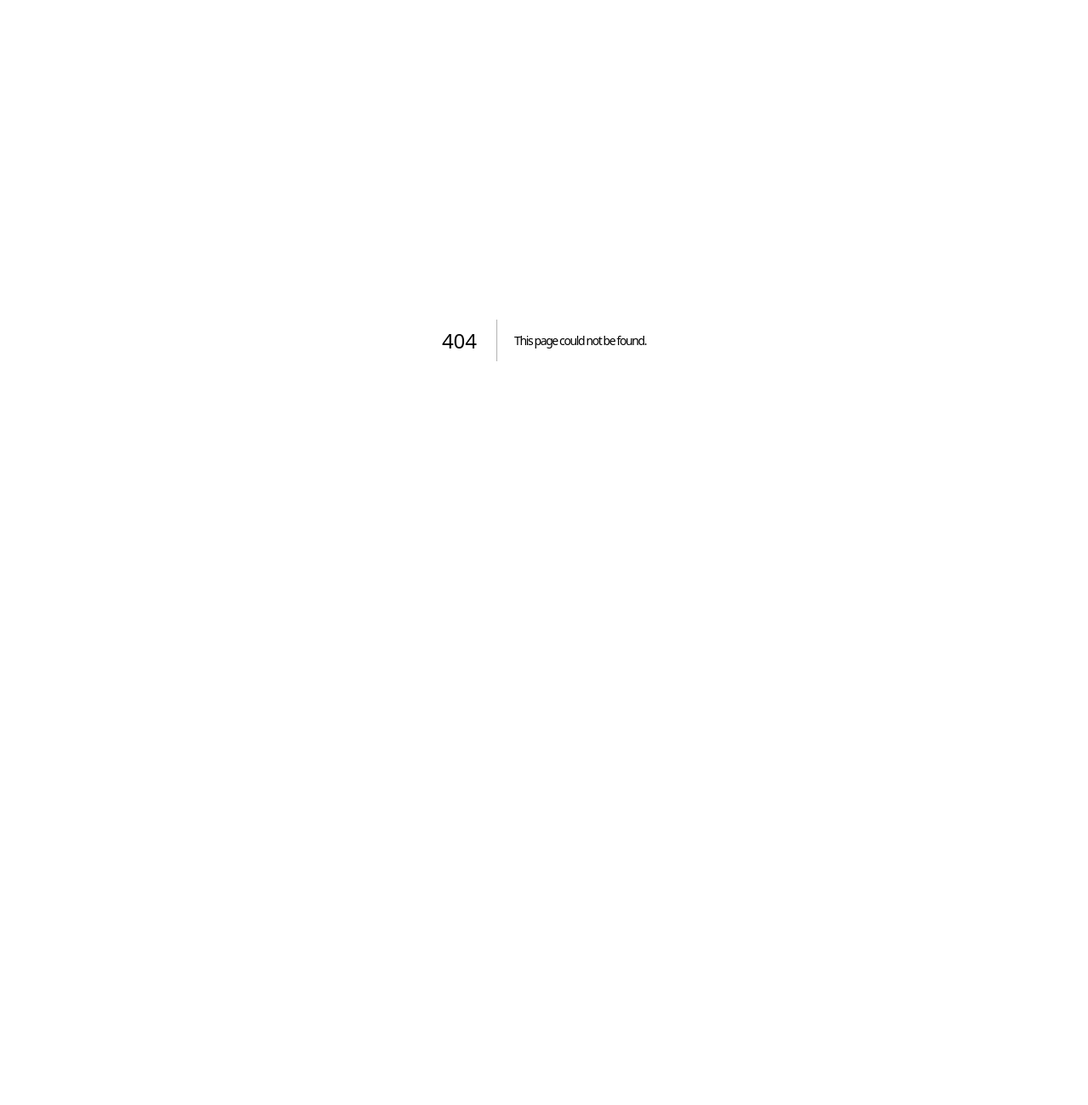
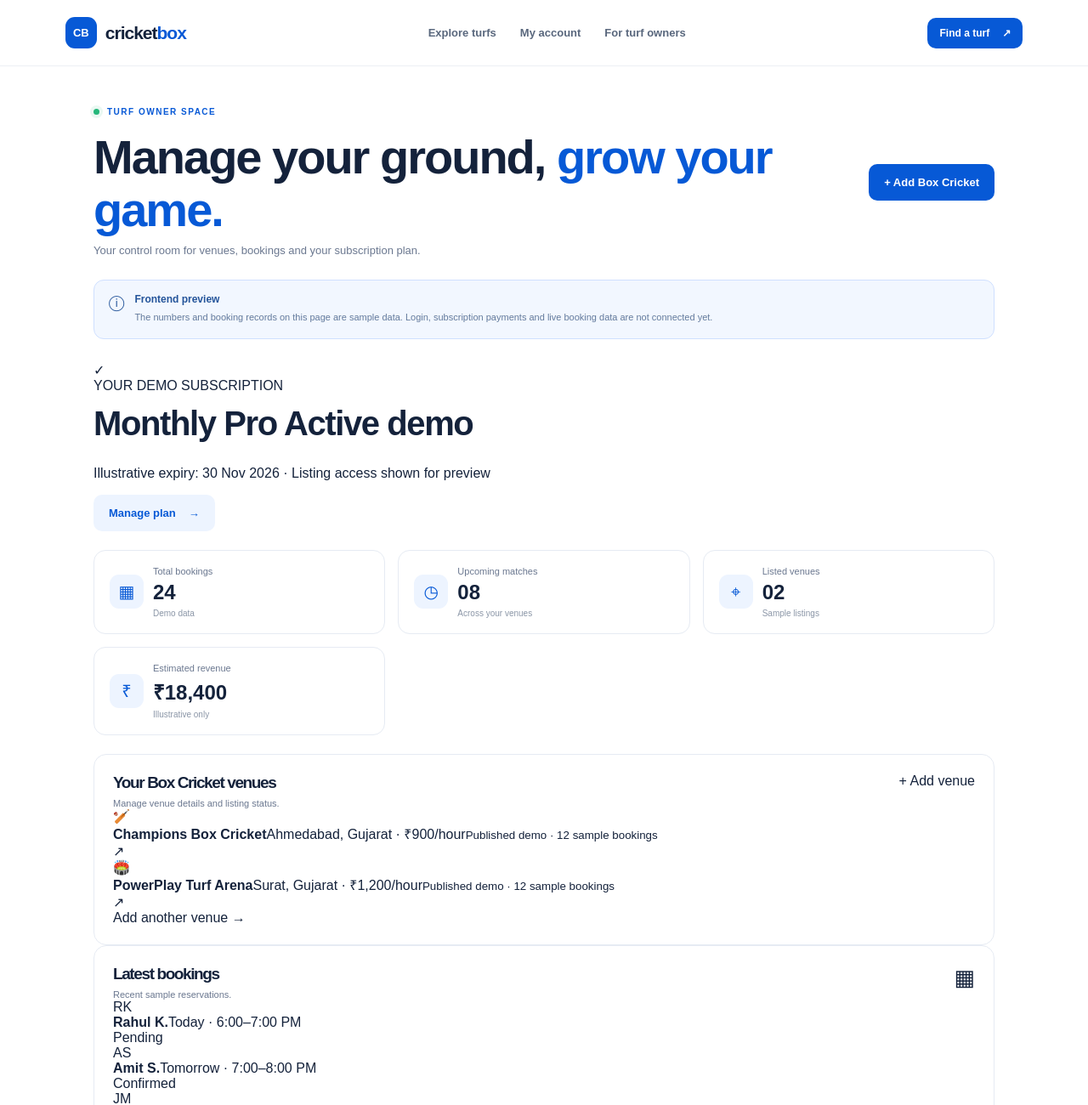
Before and after one commit to tusharjotva44/cricket-box-booking, a Next.js app: page /owner in a window 1280 px wide. Before the commit this address had no page. Shown: the top 1300 px of the page at 85% size. Before the commit the page ends 800 px from the top, so only its background shows below. Built offline with nearby package versions, Linux system fonts and the light colour scheme.

Commit message:
Add owner dashboard frontend preview

```diff
--- /dev/null
+++ b/app/owner/page.tsx
@@ -0,0 +1,45 @@
+import Link from "next/link";
+import SiteHeader from "@/components/site-header";
+
+const quickStats = [
+  { label: "Total bookings", value: "24", detail: "Demo data", icon: "▦" },
+  { label: "Upcoming matches", value: "08", detail: "Across your venues", icon: "◷" },
+  { label: "Listed venues", value: "02", detail: "Sample listings", icon: "⌖" },
+  { label: "Estimated revenue", value: "₹18,400", detail: "Illustrative only", icon: "₹" },
+];
+
+export default function OwnerDashboardPage() {
+  return (
+    <main className="app-shell">
+      <SiteHeader />
+      <section className="dashboard-wrap owner-dashboard">
+        <div className="dashboard-welcome">
+          <div><div className="eyebrow"><span className="dot" /> TURF OWNER SPACE</div><h1>Manage your ground, <span>grow your game.</span></h1><p>Your control room for venues, bookings and your subscription plan.</p></div>
+          <Link className="button" href="/owner/listings/new">+ Add Box Cricket</Link>
+        </div>
+        <div className="demo-banner"><span aria-hidden="true">ⓘ</span><div><strong>Frontend preview</strong><p>The numbers and booking records on this page are sample data. Login, subscription payments and live booking data are not connected yet.</p></div></div>
+        <section className="owner-plan-strip">
+          <div className="plan-badge">✓</div><div className="owner-plan-copy"><span className="plan-kicker">YOUR DEMO SUBSCRIPTION</span><h2>Monthly Pro <span className="status-pill status-active">Active demo</span></h2><p>Illustrative expiry: 30 Nov 2026 · Listing access shown for preview</p></div><Link className="button button-secondary" href="/owner/plans">Manage plan <span>→</span></Link>
+        </section>
+        <div className="dashboard-stats">{quickStats.map((item) => <article key={item.label}><span className="stat-icon">{item.icon}</span><span>{item.label}</span><strong>{item.value}</strong><small>{item.detail}</small></article>)}</div>
+        <div className="owner-dashboard-grid">
+          <section className="panel">
+            <div className="panel-heading"><div><h2>Your Box Cricket venues</h2><p>Manage venue details and listing status.</p></div><Link href="/owner/listings/new" className="text-link">+ Add venue</Link></div>
+            <div className="venue-manage-card"><div className="venue-mini-art">🏏</div><div className="venue-manage-info"><strong>Champions Box Cricket</strong><span>Ahmedabad, Gujarat · ₹900/hour</span><small><span className="status-pill status-active">Published demo</span> · 12 sample bookings</small></div><Link className="icon-link" href="/owner/listings/new" aria-label="Edit Champions Box Cricket">↗</Link></div>
+            <div className="venue-manage-card"><div className="venue-mini-art venue-art-two">🏟️</div><div className="venue-manage-info"><strong>PowerPlay Turf Arena</strong><span>Surat, Gujarat · ₹1,200/hour</span><small><span className="status-pill status-active">Published demo</span> · 12 sample bookings</small></div><Link className="icon-link" href="/owner/listings/new" aria-label="Edit PowerPlay Turf Arena">↗</Link></div>
+            <div className="panel-bottom-link"><Link href="/owner/listings/new">Add another venue <span>→</span></Link></div>
+          </section>
+          <aside className="panel">
+            <div className="panel-heading"><div><h2>Latest bookings</h2><p>Recent sample reservations.</p></div><span className="panel-icon">▦</span></div>
+            <div className="booking-row"><div className="booking-avatar">RK</div><div className="booking-person"><strong>Rahul K.</strong><span>Today · 6:00–7:00 PM</span></div><span className="status-pill status-pending">Pending</span></div>
+            <div className="booking-row"><div className="booking-avatar avatar-blue">AS</div><div className="booking-person"><strong>Amit S.</strong><span>Tomorrow · 7:00–8:00 PM</span></div><span className="status-pill status-active">Confirmed</span></div>
+            <div className="booking-row"><div className="booking-avatar avatar-purple">JM</div><div className="booking-person"><strong>Jay M.</strong><span>25 Oct · 8:00–9:00 PM</span></div><span className="status-pill status-active">Confirmed</span></div>
+            <div className="panel-bottom-link"><Link href="/owner/bookings">View all bookings <span>→</span></Link></div>
+          </aside>
+        </div>
+        <section className="owner-shortcuts"><Link href="/owner/listings/new"><span>＋</span><div><strong>Add a Box Cricket</strong><small>Enter name, location, photos, facilities and hourly price</small></div><b>→</b></Link><Link href="/owner/bookings"><span>▦</span><div><strong>Manage bookings</strong><small>Review times, customer details and booking status</small></div><b>→</b></Link><Link href="/owner/plans"><span>◇</span><div><strong>Subscription plans</strong><small>Compare monthly and yearly plans</small></div><b>→</b></Link></section>
+      </section>
+      <footer><Link className="brand" href="/"><span className="brand-mark">CB</span><span>cricket<span className="brand-blue">box</span></span></Link><span>CricketBox · Owner preview</span><Link href="/admin" className="text-link">Admin panel preview</Link></footer>
+    </main>
+  );
+}
```
